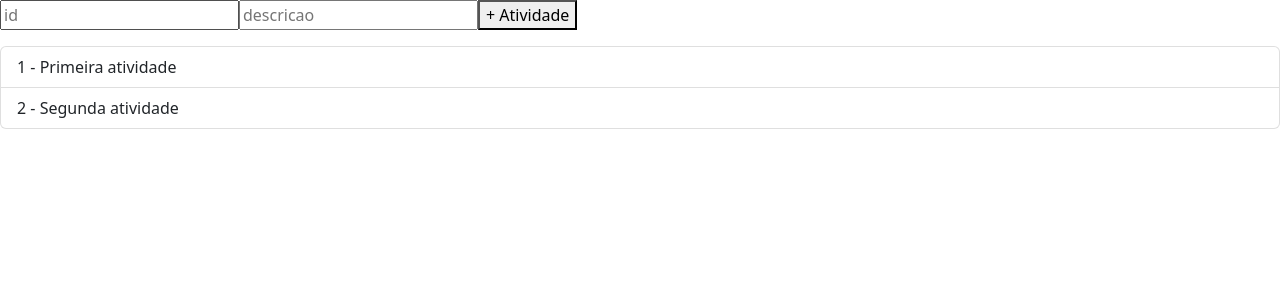
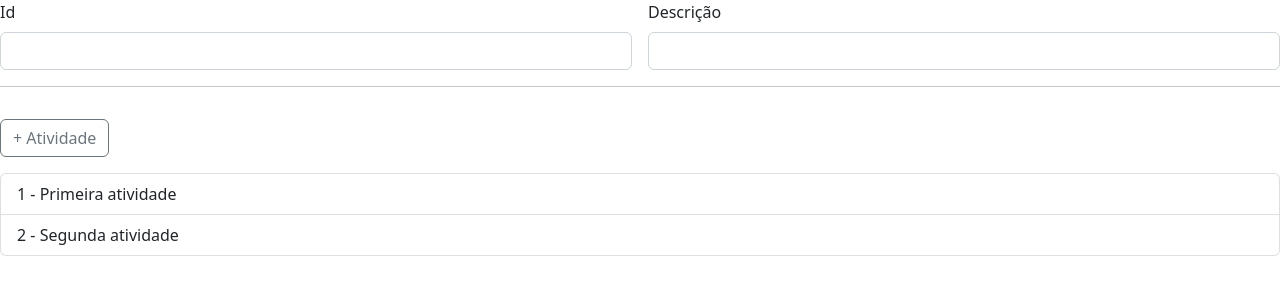
Before and after one commit to resolvendobug/ReactAspNetCore, a React (Create React App) app in the folder pro-atividade-app/: page / in a window 1280 px wide. Shown: the top 300 px of the page. Built offline with nearby package versions, Linux system fonts and the light colour scheme; the HTML template or start-up script is replaced by a standard one.

Commit message:
Add form bootstrap

```diff
--- a/pro-atividade-app/src/App.js
+++ b/pro-atividade-app/src/App.js
@@ -29,10 +29,19 @@
 
   return (
     <>
-      <form>
-        <input id="id" placeholder="id"></input>
-        <input id="descricao" placeholder="descricao"></input>
-        <button onClick={addAtividade}>+ Atividade</button>
+      <form className="row g-3">
+      <div className="col-md-6">
+        <label for="inputEmail4" className="form-label">Id</label>
+        <input id="id" type="text" className="form-control"  />
+      </div>
+      <div className="col-md-6">
+        <label for="inputEmail4" className="form-label">Descrição</label>
+        <input id="descricao" type="text" className="form-control"  />
+      </div>
+      <hr/>
+      <div className="col-12">
+        <button className="btn btn-outline-secondary" onClick={addAtividade}>+ Atividade</button>
+      </div>
       </form>
       <div className="mt-3">
         <ul className="list-group">
```
